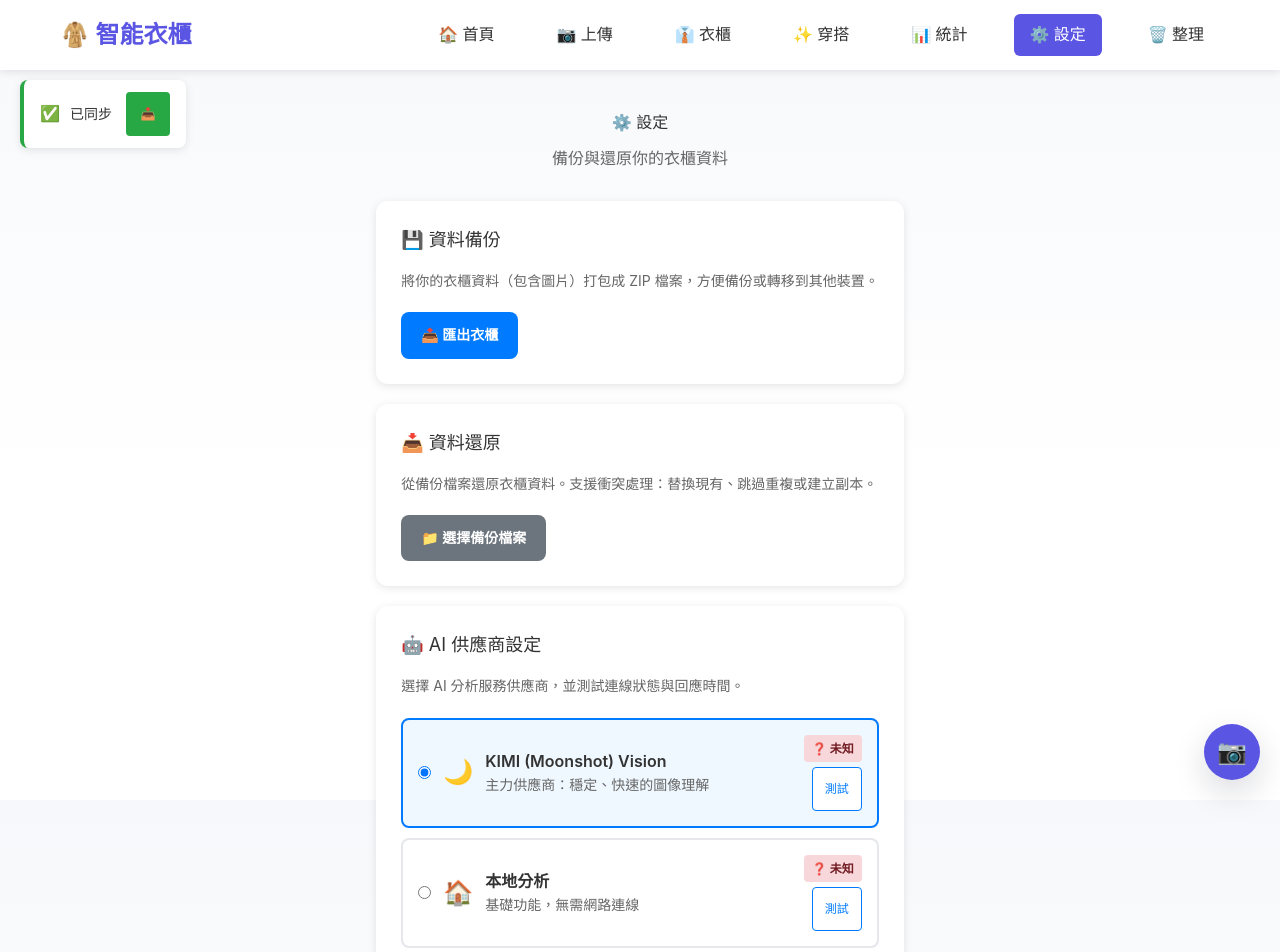
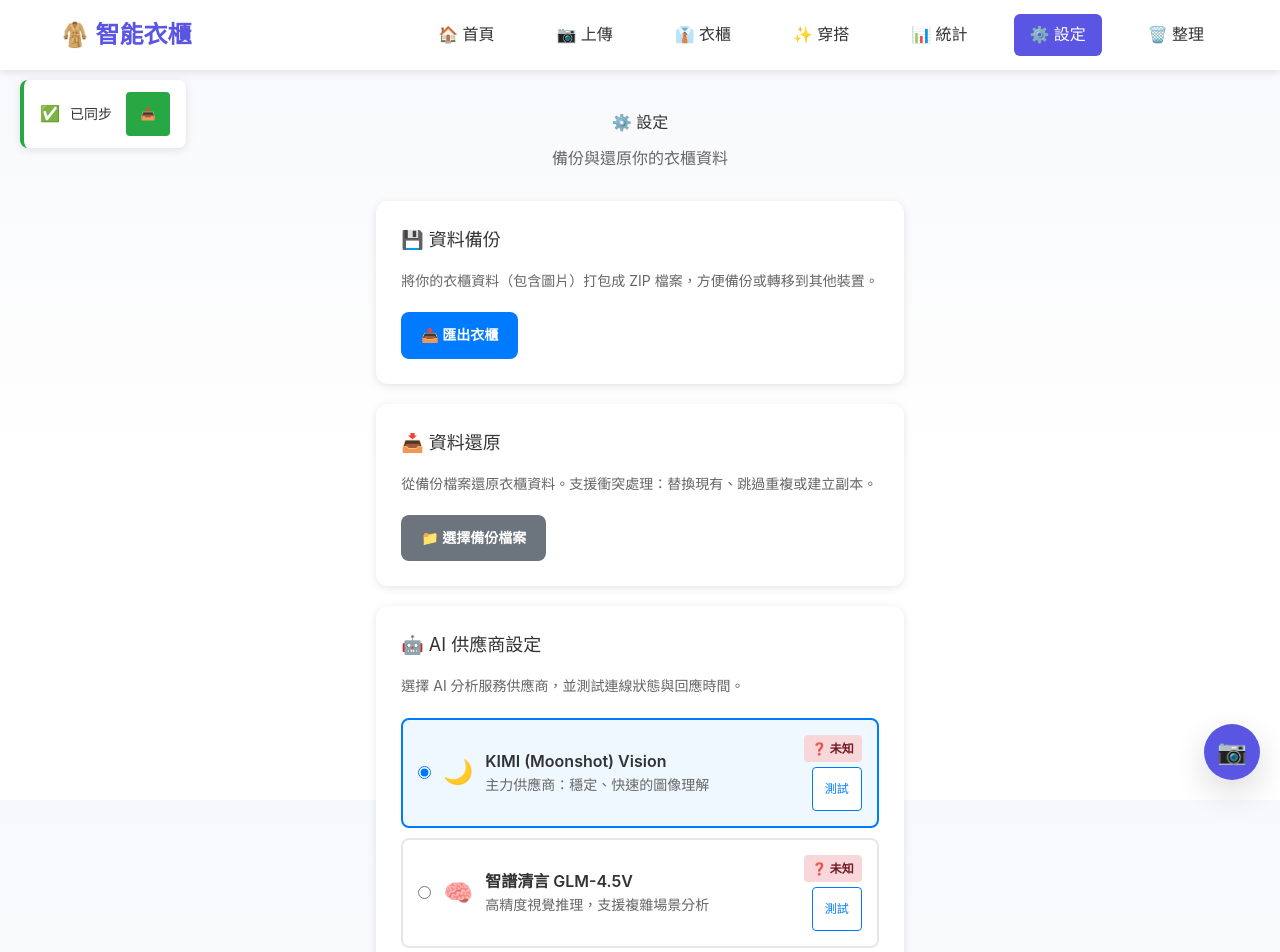
Before and after one commit to samulee003/ai-wardobe-frontend, a React (Create React App) app: page /settings in a window 1280 px wide. Shown: the top 952 px of the page. Built offline with nearby package versions, Linux system fonts and the light colour scheme; no server answers.

Commit message:
feat(ai): integrate Zhipu GLM-4.5V (server+client); health/settings add hasZhipuKey; UI provider option; docs ZHIPU_SETUP; scratchpad update

```diff
--- a/src/components/AIProviderSettings.js
+++ b/src/components/AIProviderSettings.js
@@ -153,13 +153,20 @@ const Button = styled.button`
   }
 `;
 
-// 精簡為 KIMI + 本地分析
+// 精簡為 KIMI + 智譜 + 本地分析
 const providers = [
   {
     id: 'kimi',
     name: 'KIMI (Moonshot) Vision',
     description: '主力供應商：穩定、快速的圖像理解',
     icon: '🌙',
+    requiresKey: true
+  },
+  {
+    id: 'zhipu',
+    name: '智譜清言 GLM-4.5V',
+    description: '高精度視覺推理，支援複雜場景分析',
+    icon: '🧠',
     requiresKey: true
   },
   {
```
